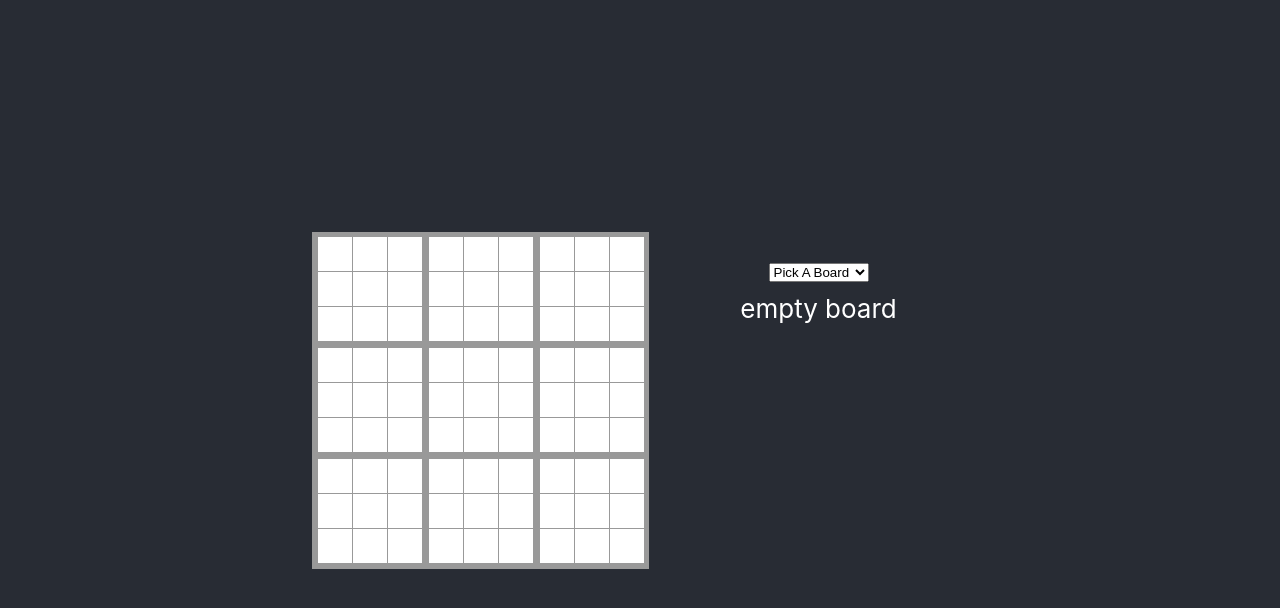
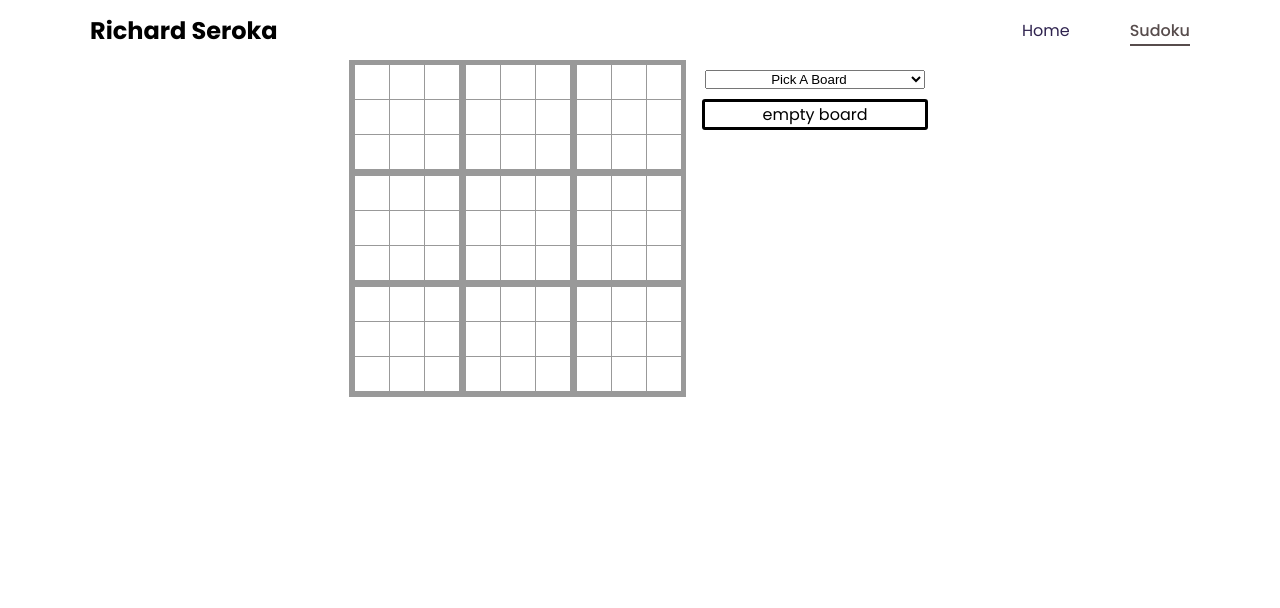
Before and after one commit to RSeroka/fullstack-ts, a React (Create React App) app in the folder client/: page /sudoku in a window 1280 px wide. Shown: the top 608 px of the page. Built offline with nearby package versions, Linux system fonts and the light colour scheme.

Commit message:
Added Navigation Menu, updated Sudoku colors and sizes

```diff
--- a/client/package.json
+++ b/client/package.json
@@ -10,6 +10,7 @@
     "@fortawesome/react-fontawesome": "^0.2.0",
     "react": "^18.2.0",
     "react-dom": "^18.2.0",
+    "react-router-dom": "^6.14.0",
     "react-scripts": "5.0.1",
     "web-vitals": "^2.1.4",
     "workbox-background-sync": "^6.6.0",
@@ -29,7 +30,6 @@
     "start": "react-scripts start",
     "build": "react-scripts build",
     "postbuild": "copyfiles build/** ../dist/client",
-    "test": "react-scripts test",
     "eject": "react-scripts eject"
   },
   "eslintConfig": {
--- a/client/public/index.html
+++ b/client/public/index.html
@@ -26,7 +26,7 @@
       work correctly both with client-side routing and a non-root public URL.
       Learn how to configure a non-root public URL by running `npm run build`.
     -->
-    <title>Sudoku</title>
+    <title>Richard Seroka</title>
   </head>
   <body>
     <noscript>You need to enable JavaScript to run this app.</noscript>
--- a/client/src/App.tsx
+++ b/client/src/App.tsx
@@ -1,14 +1,66 @@
-import React from 'react';
-// import logo from './logo.svg';
+// import React from 'react';
+
 import './App.css';
+// import { Routes, Route, Outlet, Link} from "react-router-dom";
+import { Routes, Route, Link} from "react-router-dom";
 import Sudoku from './Sudoku/Sudoku';
+import Navbar from './NavBar/NavBar';
 
 function App() {
   return (
-    <div className="App">
-      <header className="App-header">
-        <Sudoku />
-      </header>
+    <>
+      <Navbar />
+      <Routes>
+        <Route path="/" element={<Home />} />
+        <Route path="sudoku" element={<Sudoku />} />
+        <Route path="*" element={<NoMatch />} />
+      </Routes>
+    </>
+
+  );
+}
+
+// function Layout() {
+//   return (
+//     <div>
+//       {/* A "layout route" is a good place to put markup you want to
+//           share across all the pages on your site, like navigation. */}
+//       <nav>
+//         <ul>
+//           <li>
+//             <Link to="/">Home</Link>
+//           </li>
+//           <li>
+//             <Link to="/sudoku">Sudoku</Link>
+//           </li>
+//         </ul>
+//       </nav>
+
+//       <hr />
+
+//       {/* An <Outlet> renders whatever child route is currently active,
+//           so you can think about this <Outlet> as a placeholder for
+//           the child routes we defined above. */}
+//       <Outlet />
+//     </div>
+//   );
+// }
+
+function Home() {
+  return (
+    <div>
+      <h2>Home</h2>
+    </div>
+  );
+}
+
+function NoMatch() {
+  return (
+    <div>
+      <h2>Nothing to see here!</h2>
+      <p>
+        <Link to="/">Go to the home page</Link>
+      </p>
     </div>
   );
 }
--- /dev/null
+++ b/client/src/NavBar/NavBar.css
@@ -0,0 +1,106 @@
+
+
+.container {
+    max-width: 1100px;
+    margin: 0 auto;
+    padding: 0 15px;
+    display: flex;
+    justify-content: space-between;
+    align-items: center;
+    height: 100%;
+  }
+
+  .navbar {
+    height: 60px;
+    /* background-color: #fef7e5; */
+    position: relative;
+  }
+
+  .logo {
+  }
+
+  .menu-icon {
+    display: none;
+    /* width: 100px;
+    height: 100px; */
+  }
+
+  .nav-elements {
+
+  }
+
+
+
+  .nav-elements ul {
+    display: flex;
+    justify-content: space-between;
+    list-style-type: none;
+  }
+
+  .nav-elements ul li:not(:last-child) {
+    margin-right: 60px;
+  }
+
+  .nav-elements ul a {
+    font-size: 16px;
+    font-weight: 400;
+    color: #2f234f;
+    text-decoration: none;
+  }
+
+  .nav-elements ul a.active {
+    color: #574c4c;
+    font-weight: 500;
+    position: relative;
+  }
+
+  .nav-elements ul a.active::after {
+    content: '';
+    position: absolute;
+    bottom: -4px;
+    left: 0;
+    width: 100%;
+    height: 2px;
+    background-color: #574c4c;
+  }
+
+  @media (max-width: 768px) {
+    .nav-elements ul li:not(:last-child) {
+      margin-right: 30px;
+    }
+  }
+
+  @media (max-width: 600px) {
+    .menu-icon {
+      display: block;
+      cursor: pointer;
+    }
+
+    .nav-elements {
+      position: absolute;
+      right: 0;
+      top: 60px;
+      background-color: #eee;
+      border: 1px solid black;
+      border-top-left-radius: 25px;
+      border-bottom-left-radius: 25px;
+      width: 0px;
+      height: calc(100vh - 65px);
+      transition: all 0.3s ease-in;
+      overflow: hidden;
+    }
+
+    .nav-elements.active {
+      width: 270px;
+    }
+
+    .nav-elements ul {
+      display: flex;
+      flex-direction: column;
+    }
+
+    .nav-elements ul li {
+      margin-right: unset;
+      margin-top: 22px;
+    }
+  }
--- /dev/null
+++ b/client/src/NavBar/NavBar.tsx
@@ -0,0 +1,44 @@
+
+// code mostly referenced from https://www.codevertiser.com/reactjs-responsive-navbar/
+
+
+import { useState } from 'react';
+import { NavLink } from 'react-router-dom';
+import { ReactComponent as Hamburger } from '../assets/icons/hamburger.svg';
+// import { ReactComponent as Brand } from '../logo.svg';
+import "./NavBar.css";
+
+const Navbar = () => {
+  const [showNavbar, setShowNavbar] = useState(false)
+
+  const handleShowNavbar = () => {
+    setShowNavbar(!showNavbar)
+  }
+
+  return (
+    <nav className="navbar">
+      <div className="container">
+        <div className="logo">
+          <h1>Richard Seroka</h1>
+        </div>
+        <div className="menu-icon" onClick={handleShowNavbar}>
+          <Hamburger />
+        </div>
+        <div className={`nav-elements  ${showNavbar && 'active'}`}>
+          <ul>
+            <li>
+              <NavLink to="/">Home</NavLink>
+            </li>
+
+            <li>
+              <NavLink to="/sudoku">Sudoku</NavLink>
+            </li>
+
+          </ul>
+        </div>
+      </div>
+    </nav>
+  )
+}
+
+export default Navbar
--- a/client/src/Sudoku/Sudoku.css
+++ b/client/src/Sudoku/Sudoku.css
@@ -58,28 +58,36 @@
   display: table;
 }
 
-.status {
+.game_info__status {
   margin-top: 10px;
+
+  text-align: center;
+  width: 220px;
+
+  border: 3px solid black;
+  border-radius: 3px;
 }
 
-.status.status--modified {
-  color: goldenrod;
+.game_info__status.status--modified {
+  background-color: goldenrod;
 }
 
-.status.status--inferred {
-  color: beige;
+.game_info__status.status--inferred {
+  background-color: beige;
 }
 
-.status.status--guess {
-  color: darksalmon;
+.game_info__status.status--guess {
+  background-color: darksalmon;
 }
 
-.status.status--column-complete, .status.status--row-complete, .status.status--section-complete, .status.status--value-complete {
-  color: lightgreen;
+.game_info__status.status--column-complete, .game_info__status.status--row-complete, .game_info__status.status--section-complete, .game_info__status.status--value-complete {
+  background-color: lightgreen;
 }
 
 .board {
   border: 2px solid #999;
+  width: 333px;
+
 }
 
 
@@ -92,6 +100,10 @@
 .game {
   display: flex;
   flex-direction: row;
+  justify-content: center;
+  /* align-items: flex-start; */
+
+  /* border: 2px dashed blueviolet; */
 }
 
 @media (max-width: 500px) {
@@ -101,13 +113,58 @@
 }
 
 .game-info {
-  width:300px;
-  margin-top: 20px;
-  margin-left: 20px;
+  display: flex;
+  flex-direction: column;
+  justify-content: flex-start;
+  align-items: center;
+
+  margin: 10px;
+  min-width: 200px;
+  /* border: 2px dashed red; */
+}
+
+.game-info__column {
+
+  display: flex;
+  flex-direction: column;
+  justify-content: flex-start;
+  align-items: center;
+
+  max-width:300px;
+
+  /* border: 2px dashed darkolivegreen; */
+}
+
+.game-info__select {
+  width: 220px;
+  text-align: center;
+}
+
+.game-info__navigation {
+  max-width: 300px;
+  display: flex;
+  flex-direction: row;
+  justify-content: center;
+  flex-wrap: wrap;
+  align-items: flex-start;
+
+
+  /* border: 2px dashed green; */
+}
+
+.game-board {
+  display: flex;
+  flex-direction: row;
+  justify-content: center;
+
+  min-width: 350px;
+
+
+  /* border: 2px dashed pink; */
 }
 
 .game__nav-button {
-  background-color: beige;
+  background-color: #eee;
   margin: 10px;
-  width: 100px;
+  min-width: 100px;
 }
--- a/client/src/Sudoku/Sudoku.tsx
+++ b/client/src/Sudoku/Sudoku.tsx
@@ -526,10 +526,11 @@ export default function Game(): JSX.Element {
 
 
         return (
-            <div>
+            <>
                 {!inSolveQuery && currentMove === 0 ? (
                     <>
-                            <select onChange={(ev) => start(ev.target.value)}>
+                            <select className="game-info__select"
+                                onChange={(ev) => start(ev.target.value)}>
                                 <option value="nochoice">Pick A Board</option>
                                 <option value="easy">Easy</option>
                                 <option value="book160">Complex</option>
@@ -541,16 +542,16 @@ export default function Game(): JSX.Element {
                             </select>
                     </>
                 ): (
-                    <>
+                    <div className="game-info__navigation">
                         <GameNavButton faIconName="play" label="New Board" clickHandler={()=>resetBoard()}/>
                         <GameNavButton disabled={currentMove < 2} clickHandler={() => jumpTo(1)} label="Reset Board" faIconName="backward-fast" />
                         <GameNavButton disabled={currentMove < 2} clickHandler={() => jumpTo(currentMove - 1)} label="Prior" faIconName="backward-step" />
                         <GameNavButton disabled={currentMove === 0 || currentMove >= gameStateHistory.length - 1}
                             clickHandler={() => jumpTo(currentMove + 1)} label="Next" faIconName="forward-step" />
-                    </>
+                    </div>
                 )}
 
-            </div>
+            </>
         );
     }
 
@@ -561,6 +562,7 @@ export default function Game(): JSX.Element {
                 <Board squares={currentGameState.values} squaresStyling={currentGameState.valuesStyling} handleSquareClicked={handleSquareClicked} />
             </div>
             <div className="game-info">
+                <div className="game-info__column">
                     {renderGameNav()}
                     {/* <div>
                         <GameNavButton disabled={inSolveQuery || currentMove !== 0} clickHandler={() => start()} label="Start" />
@@ -569,7 +571,8 @@ export default function Game(): JSX.Element {
                         <GameNavButton disabled={currentMove === 0 || currentMove >= gameStateHistory.length - 1}
                             clickHandler={() => jumpTo(currentMove + 1)} label="Next" faIconName="forward-step" />
                     </div> */}
-                <div className={`status ${currentGameState.statusStyling}`}>{currentGameState.status}</div>
+                    <div className={`game_info__status ${currentGameState.statusStyling}`}>{currentGameState.status}</div>
+                </div>
             </div>
         </div>
     );
--- a/client/src/index.css
+++ b/client/src/index.css
@@ -1,8 +1,14 @@
+@import url("https://fonts.googleapis.com/css2?family=Poppins:wght@400;500;600;700&display=swap");
+
+
+
 body {
   margin: 0;
+  padding: 0;
   font-family: -apple-system, BlinkMacSystemFont, 'Segoe UI', 'Roboto', 'Oxygen',
     'Ubuntu', 'Cantarell', 'Fira Sans', 'Droid Sans', 'Helvetica Neue',
     sans-serif;
+  font-family: 'Poppins', sans-serif;
   -webkit-font-smoothing: antialiased;
   -moz-osx-font-smoothing: grayscale;
 }
--- a/client/src/index.tsx
+++ b/client/src/index.tsx
@@ -4,13 +4,16 @@ import './index.css';
 import App from './App';
 import * as serviceWorkerRegistration from './serviceWorkerRegistration';
 import reportWebVitals from './reportWebVitals';
+import { BrowserRouter } from "react-router-dom";
 
 const root = ReactDOM.createRoot(
   document.getElementById('root') as HTMLElement
 );
 root.render(
   <React.StrictMode>
-    <App />
+    <BrowserRouter>
+      <App />
+    </BrowserRouter>
   </React.StrictMode>
 );
 
```
Also changed, not shown: client/src/assets/icons/hamburger.svg (added), 1 other file (tests, documents, lock files or other folders). Lines whose indentation alone changed are shown as unchanged.
